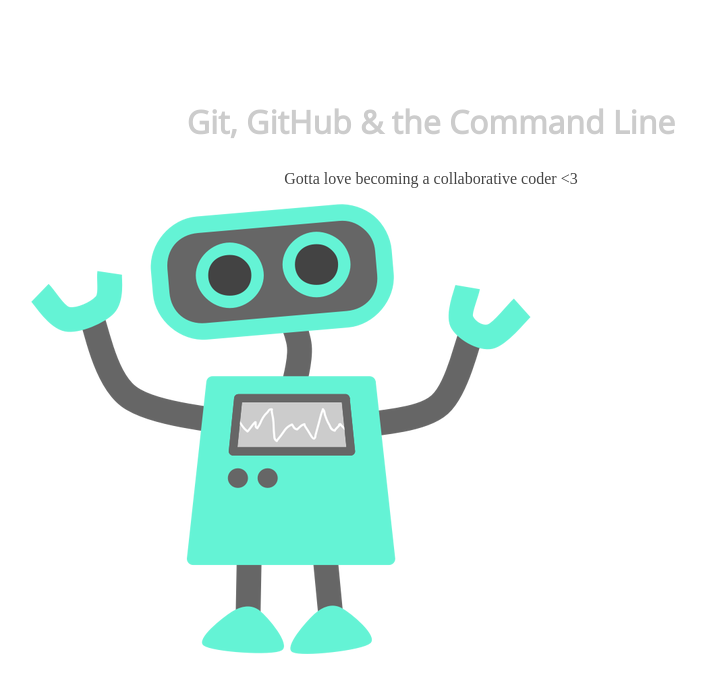
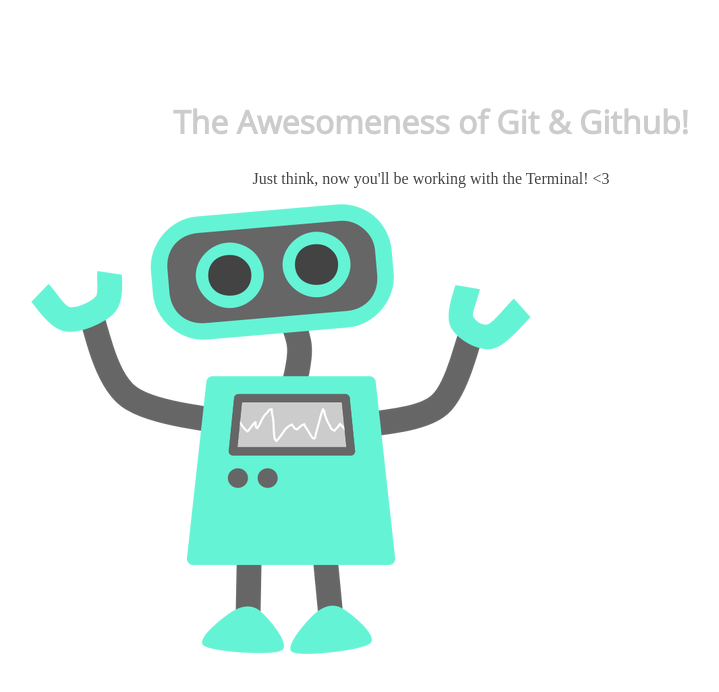
Before and after one commit to ElizaForCode/105-project, a plain HTML site: page index.html in a window 1280 px wide. Shown: the whole page, without its empty margins (209-928 px from the left). Drawn offline with nearby package versions, Linux system fonts and the light colour scheme.

Commit message:
Main text edit

```diff
--- a/index.html
+++ b/index.html
@@ -8,8 +8,8 @@
 </head>
 <body>
 	<section>
-		<h1>Git, GitHub & the Command Line</h1>
-		<p>Gotta love becoming a collaborative coder <3</p>
+		<h1>The Awesomeness of Git & Github!</h1>
+		<p>Just think, now you'll be working with the Terminal! <3</p>
 		<img src="img/happy-blue-robot.png">
 	</section>
 </body>
```
